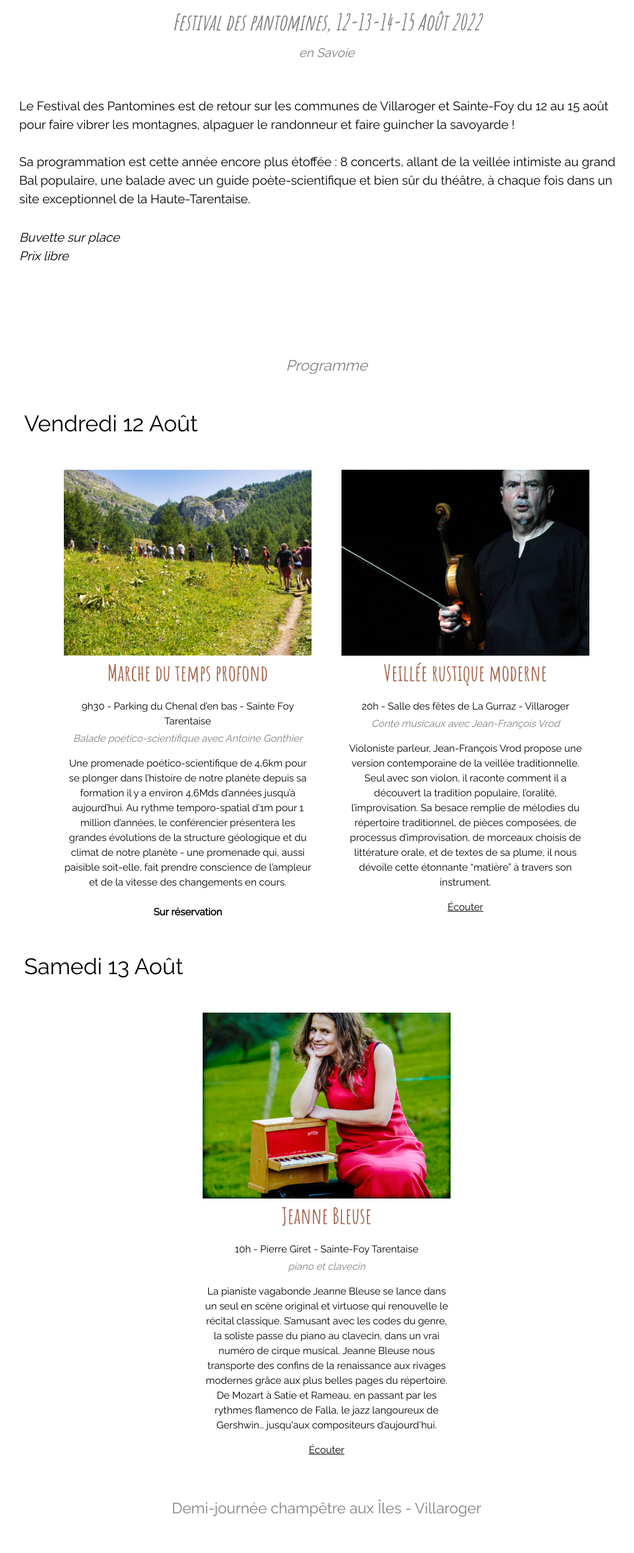
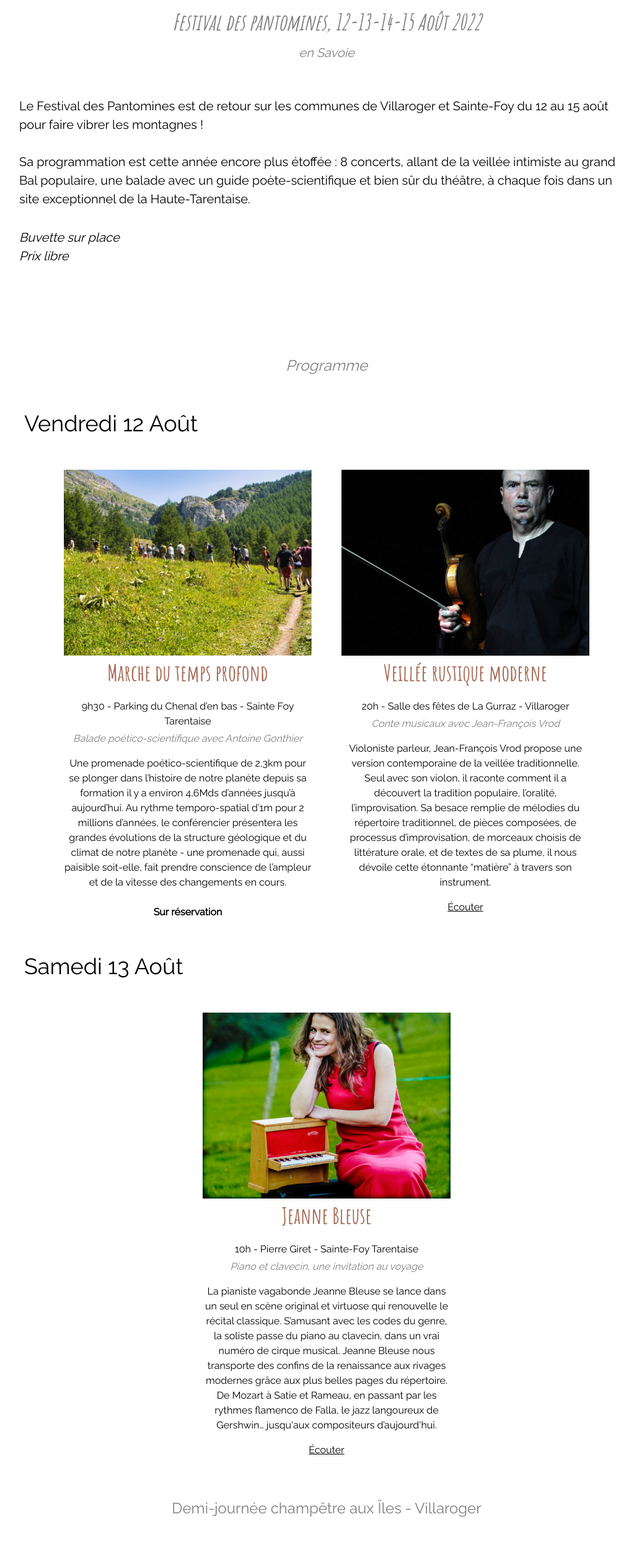
Before and after one commit to samueleyre/mineurdefond, a Next.js app: page /festival-des-pantomines in a window 1280 px wide. Shown: the part 800-3306 px from the top of the page at 62% size, without its empty margins (113-1136 px from the left). Built offline with nearby package versions, Linux system fonts and the light colour scheme.

Commit message:
up programme

```diff
--- a/components/home/home-main.component.js
+++ b/components/home/home-main.component.js
@@ -96,7 +96,7 @@ export default function HomeMainComponent() {
                             <img style={{filter: "brightness(1.3)"}} width="280px" src="images/pantomines.png" alt="Festival des pantomines"/>
                         </a>
                         <div className="mt-10">
-                            <p className="text-xl md:pr-40" style={{maxWidth: "756px"}}>Le Festival des Pantomines est de retour sur les communes de Villaroger et Sainte-Foy du 12 au 15 août pour faire vibrer les montagnes, alpaguer le randonneur et faire guincher la savoyarde !</p>
+                            <p className="text-xl md:pr-40" style={{maxWidth: "756px"}}>Le Festival des Pantomines est de retour sur les communes de Villaroger et Sainte-Foy du 12 au 15 août pour faire vibrer les montagnes !</p>
                             <a className="mobile:text-3xl sm:text-4xl underline" href="/festival-des-pantomines">Voir le programme !</a>
                         </div>
                     </div>
--- a/pages/festival-des-pantomines.js
+++ b/pages/festival-des-pantomines.js
@@ -21,7 +21,7 @@ function FestivalDesPantomines() {
                 en Savoie
             </p>
             <p className="text-xl pt-8 mb-8 pl-4 pr-4 bold">
-                Le Festival des Pantomines est de retour sur les communes de Villaroger et Sainte-Foy du 12 au 15 août pour faire vibrer les montagnes, alpaguer le randonneur et faire guincher la savoyarde ! <br/><br/>
+                Le Festival des Pantomines est de retour sur les communes de Villaroger et Sainte-Foy du 12 au 15 août pour faire vibrer les montagnes ! <br/><br/>
                 Sa programmation est cette année encore plus étoffée : 8 concerts, allant de la veillée intimiste au grand Bal populaire, une balade avec un guide poète-scientifique et bien sûr du théâtre, à chaque fois dans un site exceptionnel de la Haute-Tarentaise.
             </p>
             <p className="text-xl mb-8 pl-4 pr-4">
@@ -42,7 +42,7 @@ function FestivalDesPantomines() {
                     title_color="#a76a53"
                     place_and_time="9h30 - Parking du Chenal d’en bas - Sainte Foy Tarentaise"
                     musique_style="Balade poético-scientifique avec Antoine Gonthier"
-                    description="Une promenade poético-scientifique de 4,6km pour se plonger dans l’histoire de notre planète depuis sa formation il y a environ 4,6Mds d’années jusqu’à aujourd’hui. Au rythme temporo-spatial d’1m pour 1 million d’années, le conférencier présentera les grandes évolutions de la structure géologique et du climat de notre planète - une promenade qui, aussi paisible soit-elle, fait prendre conscience de l’ampleur et de la vitesse des changements en cours. <br><br> <b>Sur réservation</b>"
+                    description="Une promenade poético-scientifique de 2,3km pour se plonger dans l’histoire de notre planète depuis sa formation il y a environ 4,6Mds d’années jusqu’à aujourd’hui. Au rythme temporo-spatial d’1m pour 2 millions d’années, le conférencier présentera les grandes évolutions de la structure géologique et du climat de notre planète - une promenade qui, aussi paisible soit-elle, fait prendre conscience de l’ampleur et de la vitesse des changements en cours. <br><br> <b>Sur réservation</b>"
                 />
 
                 <FestivalEventComponent
@@ -64,7 +64,7 @@ Seul avec son violon, il raconte comment il a découvert la tradition populaire,
                     title="Jeanne Bleuse"
                     title_color="#a76a53"
                     place_and_time="10h - Pierre Giret - Sainte-Foy Tarentaise"
-                    musique_style="piano et clavecin"
+                    musique_style="Piano et clavecin, une invitation au voyage"
                     description="La pianiste vagabonde Jeanne Bleuse se lance dans un seul en scène original et virtuose qui renouvelle le récital classique. S’amusant avec les codes du genre, la soliste passe du piano au clavecin, dans un vrai numéro de cirque musical. Jeanne Bleuse nous transporte des confins de la renaissance aux rivages modernes grâce aux plus belles pages du répertoire. De Mozart à Satie et Rameau, en passant par les rythmes flamenco de Falla, le jazz langoureux de Gershwin… jusqu'aux compositeurs d’aujourd'hui."
                     listenLink="https://youtu.be/lacZV6nZ25g"
                 />
@@ -75,9 +75,9 @@ Seul avec son violon, il raconte comment il a découvert la tradition populaire,
                         image="etienne-dehors.webp"
                         title="Sieste sonore"
                         title_color="#a76a53"
-                        place_and_time="14h30 - Les Îles - Villaroger"
+                        place_and_time="16h - Les Îles - Villaroger"
                         musique_style="musique contemplative avec Thibault Gomez (piano, claviers, électronique), Etienne Renard (contrebasse) et Vincent Duchosal (guitares)"
-                        description="Une invitation à la contemplation sonore dans un havre naturellement paisible. Trois musiciens rompus à l’improvisation vont pour extraire de leurs instruments des sonorités insoupçonnées, entre symbiose et confrontation instrumentale. De quoi faire frémir les oiseaux environnants, en toute décontraction. " />
+                        description="Une invitation à la contemplation sonore dans un havre naturellement paisible. Trois musiciens rompus à l’improvisation vont extraire de leurs instruments des sonorités insoupçonnées à faire frémir les oiseaux environnants, en toute décontraction. " />
 
                 <FestivalEventComponent
                         image="crusoe.jpg"
@@ -98,7 +98,7 @@ Seul avec son violon, il raconte comment il a découvert la tradition populaire,
                     title_color="#a76a53"
                     place_and_time="9h30 - Parking du Chenal d’en bas - Sainte Foy Tarentaise"
                     musique_style="Balade poético-scientifique avec Antoine Gonthier"
-                    description="Une promenade poético-scientifique de 4,6km pour se plonger dans l’histoire de notre planète depuis sa formation il y a environ 4,6Mds d’années jusqu’à aujourd’hui. Au rythme temporo-spatial d’1m pour 1 million d’années, le conférencier présentera les grandes évolutions de la structure géologique et du climat de notre planète - une promenade qui, aussi paisible soit-elle, fait prendre conscience de l’ampleur et de la vitesse des changements en cours. <br><br> <b>Sur réservation</b>"
+                    description="Une promenade poético-scientifique de 2,3km pour se plonger dans l’histoire de notre planète depuis sa formation il y a environ 4,6Mds d’années jusqu’à aujourd’hui. Au rythme temporo-spatial d’1m pour 2 millions d’années, le conférencier présentera les grandes évolutions de la structure géologique et du climat de notre planète - une promenade qui, aussi paisible soit-elle, fait prendre conscience de l’ampleur et de la vitesse des changements en cours. <br><br> <b>Sur réservation</b>"
                 />
                 <FestivalEventComponent
                     image="9m2.png"
@@ -112,6 +112,7 @@ Seul avec son violon, il raconte comment il a découvert la tradition populaire,
                 />
             </div>
             <p className="p-6 mt-6 text-3xl text-center" style={{color: "grey"}}>GRAND BAL !</p>
+            <p className="pb-8 text-2xl text-center">19h - Ouverture du site et restauration sur place</p>
             <p className="pb-8 text-2xl text-center" style={{color: "#a76a53"}}>Venez manger, guincher et trinquer à Planjo pour un Bal du 15 Août détonnant !</p>
             <div className="mobile:p-4 sm:pt-22 sm:pb-22 sm:pl-18 sm:pr-18 flex flex-wrap justify-center">
 
@@ -136,14 +137,14 @@ Seul avec son violon, il raconte comment il a découvert la tradition populaire,
             <p className="p-6 text-4xl">Lundi 15 Août</p>
                 <div className="mobile:p-4 sm:pt-22 sm:pb-22 sm:pl-18 sm:pr-18 flex flex-wrap justify-center">
                 <FestivalEventComponent
-                    title="Grand Banquet"
+                    title="Radio Crochet + Grand Banquet"
                     title_color="#a76a53"
                     place_and_time="11h - place du chef-lieu - Villaroger"
                     musique_style="Radio Crochet avec l'orchestre des Pantomines"
                     description="Ouvert à toutes et tous <br>
-Venez chanter une ou plusieurs chansons de votre choix accompagnés par les musiciens des Pantomines. <br><br>
+Venez chanter une ou plusieurs chansons de votre choix accompagnés par les musiciens des Pantomines avec un repas en banquet. <br><br>
 <b>> Inscrivez-vous !</b> <br><br>
-Nous pouvons organiser des répétitions avant la date du banquet."
+Nous pouvons organiser des répétitions avant la date."
                 />
                 <FestivalEventComponent
                     image="ispolin.jpeg"
@@ -178,12 +179,16 @@ Aujourd’hui, les trois chanteuses d'Ispolin réveillent l’écho de ces géan
                 Tous les spectacles sont à prix libre (mais conseillé 10€).
             </p>
 
+            <p className="text-center">
+                Vous pouvez suivre l'évènement sur <a class="underline" style={{color: "#a76a53"}} href="https://www.facebook.com/CollectifMineursdefond" target="_blank">Facebook</a> et <a style={{color: "#a76a53"}} class="underline" href="https://www.instagram.com/festivaldespantomines/?hl=fr" target="_blank">Instagram</a>
+            </p>
+
             <p className="text-center mt-16 mb-8 pl-4 pr-4">
                 Le Festival des Pantomines est réalisé avec l’aide de la Communauté de Commune de Haute-Tarentaise, des Communes de Villaroger et de Sainte Foy et du département de la Savoie.
             </p>
 
             <p className="text-center mt-16 mb-8 pl-4 pr-4 underline">
-                <a href="festival-des-pantomines-2021" target="_blank">Le programme de l'édition précédente</a>
+                <a style={{color: "#a76a53"}} href="festival-des-pantomines-2021" target="_blank">Le programme de l'édition précédente</a>
             </p>
 
 
```
Also changed, not shown: 1 other file (tests, documents, lock files or other folders).
